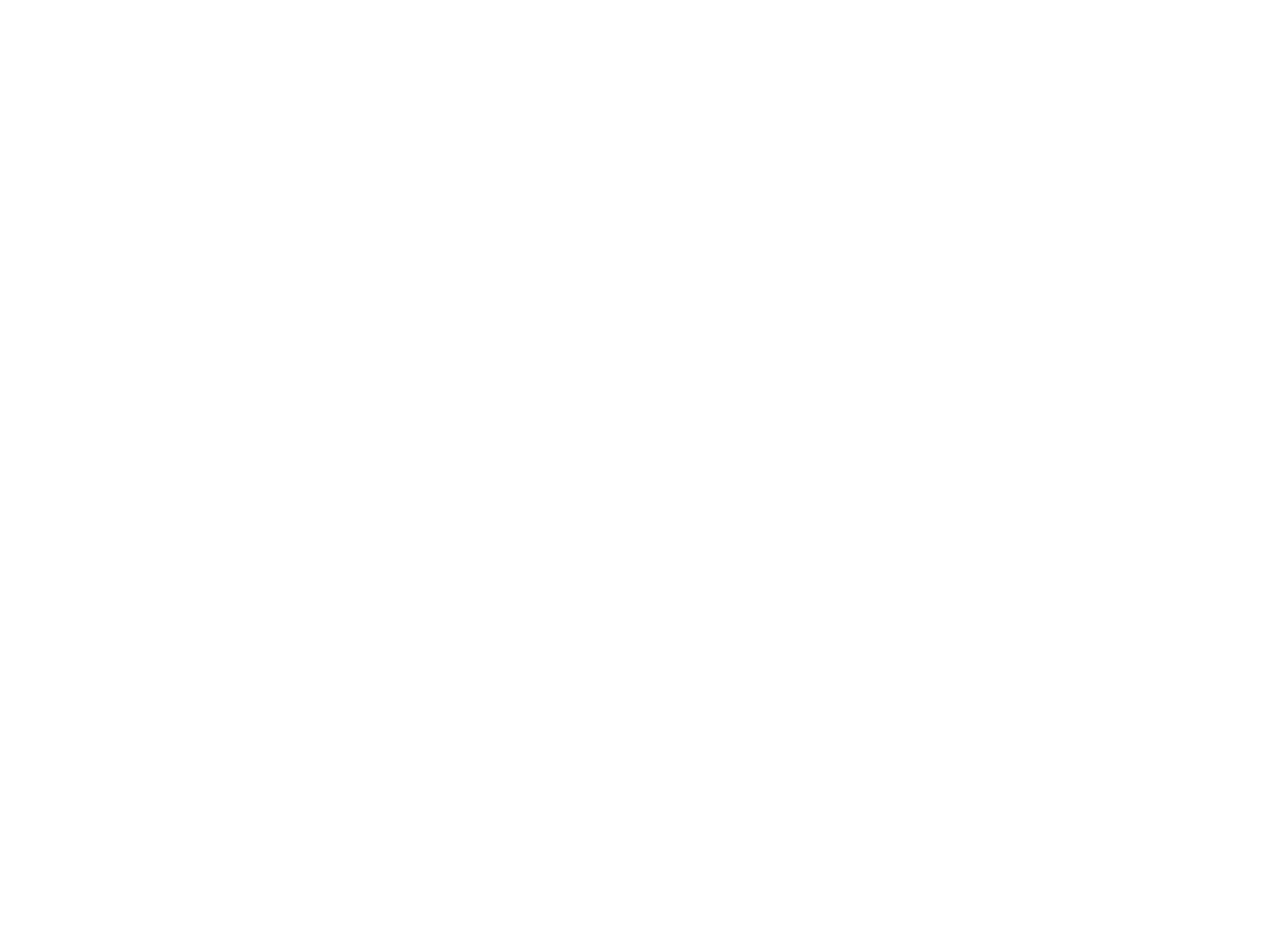
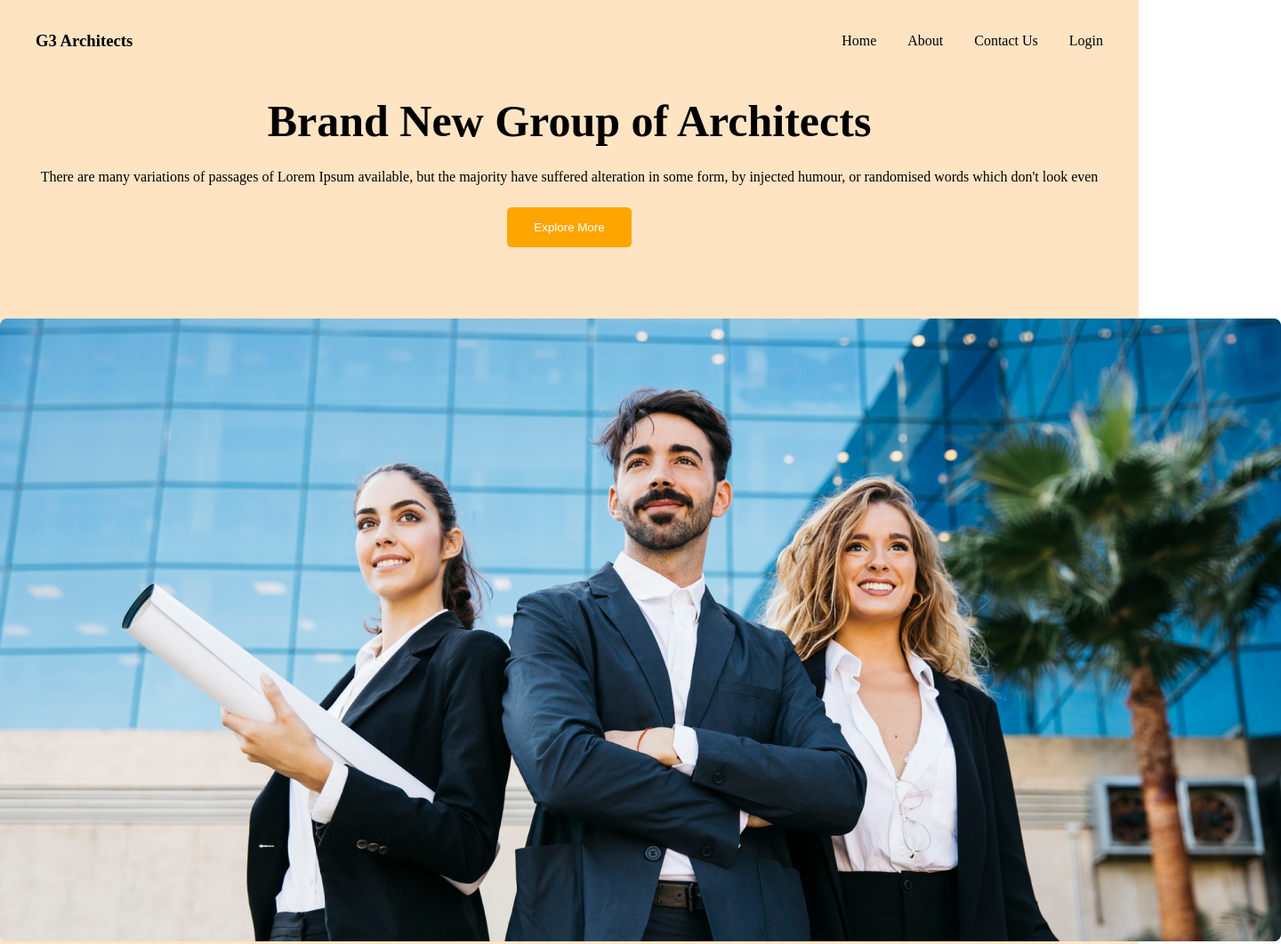
Before and after one commit to julkarnaeen1/assigment02, a plain HTML site: page index.html in a window 1280 px wide. Shown: the top 1061 px of the page at 89% size, 1440 px wide, since content can reach past the window. Before the commit the page ends 800 px from the top, so only its background shows below. Drawn offline with Linux system fonts and the light colour scheme.

Commit message:
added header

```diff
--- a/index.html
+++ b/index.html
@@ -4,9 +4,32 @@
     <meta charset="UTF-8">
     <meta http-equiv="X-UA-Compatible" content="IE=edge">
     <meta name="viewport" content="width=device-width, initial-scale=1.0">
-    <title>g3 architects</title>
+    <title>g3 architects assigment</title>
+    <link rel="stylesheet" href="/style.css">
 </head>
 <body>
-
+    <header>
+        <div class="header-menu container">
+            <div class="heading-name">
+                <h3>G3 Architects</h3>
+            </div>
+            <nav>
+                <ul>
+                    <li>Home</li>
+                    <li>About</li>
+                    <li>Contact Us</li>
+                    <li>Login</li>
+                </ul>
+            </nav>
+        </div>
+        <div class="header-title">
+            <h1>Brand New Group of Architects</h1>
+            <p>There are many variations of passages of Lorem Ipsum available, but the majority have suffered alteration in some form, by injected humour, or randomised words which don't look even</p>
+            <button>Explore More</button>
+        </div>
+        <div class="header-image">
+            <img src="./images/banner.png" alt="">
+        </div>
+    </header>
 </body>
 </html>
--- /dev/null
+++ b/style.css
@@ -0,0 +1,48 @@
+*{
+    margin: 0;
+}
+.container{
+    width: 1200px;
+    margin: 0 auto;
+}
+header{
+    background-color: bisque;
+    padding: 35px 0;
+}
+.header-menu{
+    display: flex;
+    justify-content: space-between;
+    align-items: center;
+}
+nav ul{
+    display: flex;
+    justify-content: space-between;
+    align-items: center;
+}
+nav ul li{
+    list-style: none;
+    margin-left: 35px;
+}
+.header-title{
+    text-align: center;
+    margin: 50px 0;
+}
+.header-title h1{
+    font-size: 50px;
+    margin-bottom: 25px;
+}
+.header-title p{
+    font-size: 16px;
+    margin-bottom: 25px;
+}
+.header-title button{
+    padding: 15px 30px;
+    border: none;
+    border-radius: 5px;
+    background-color: orange;
+    color: #ffffff;
+    margin-bottom: 30px;
+}
+.header-image{
+    text-align: center;
+}
```
